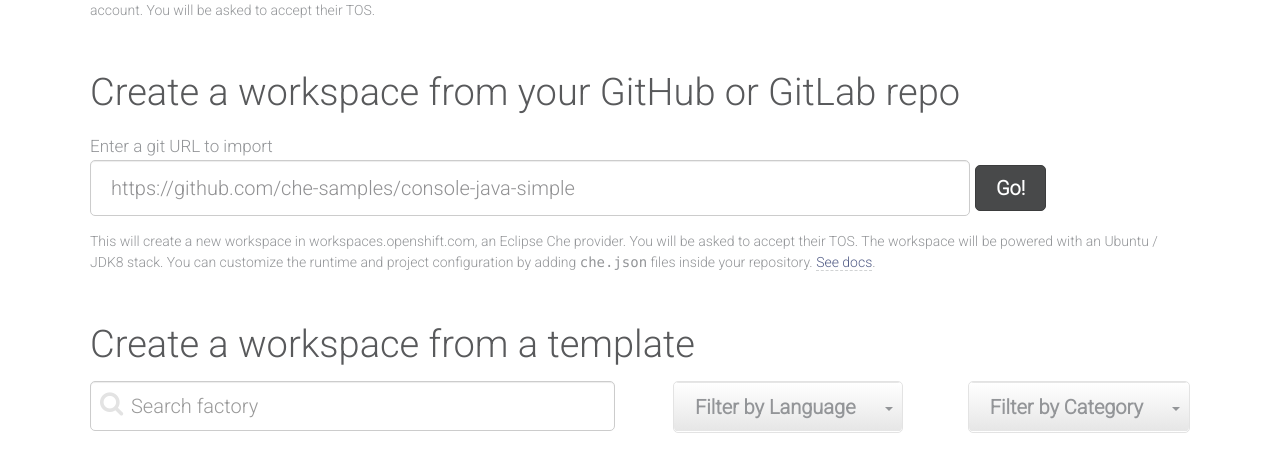
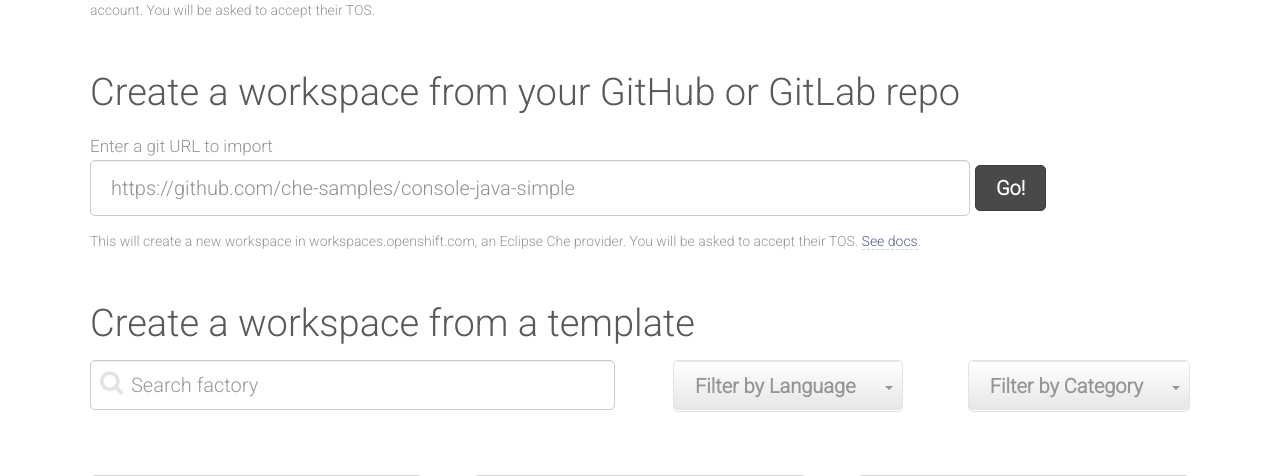
Before and after one commit to eclipse-che/che-website, a PHP site: page /getting-started/cloud/index.php in a window 1280 px wide. Shown: the part 822-1298 px from the top of the page. Run offline with PHP 8.4, Linux system fonts and the light colour scheme; some libraries are stand-ins or nearby versions.

Commit message:
Removing 'che.json' / Ubuntu references
Signed-off-by: Ilya Buziuk <ibuziuk@redhat.com>

```diff
--- a/che/getting-started/cloud/index.php
+++ b/che/getting-started/cloud/index.php
@@ -63,7 +63,7 @@
         </div>
         <button type="submit" class="btn btn-primary">Go!</button>
       </form>
-      <p style="font-size:0.7em">This will create a new workspace in workspaces.openshift.com, an Eclipse Che provider. You will be asked to accept their TOS. The workspace will be powered with an Ubuntu / JDK8 stack. You can customize the runtime and project configuration by adding <samp>che.json</samp> files inside your repository.
+      <p style="font-size:0.7em">This will create a new workspace in workspaces.openshift.com, an Eclipse Che provider. You will be asked to accept their TOS.
         <a href="https://www.eclipse.org/che/docs/che-7/end-user-guide/workspaces-overview/">See docs</a>.</p>
     </div>
   </div>
```
